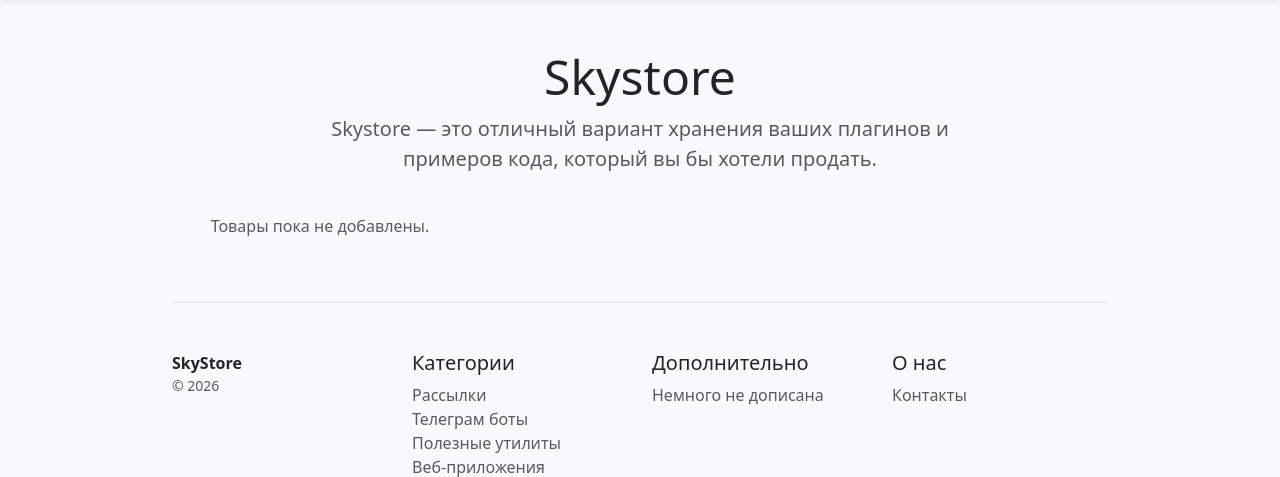
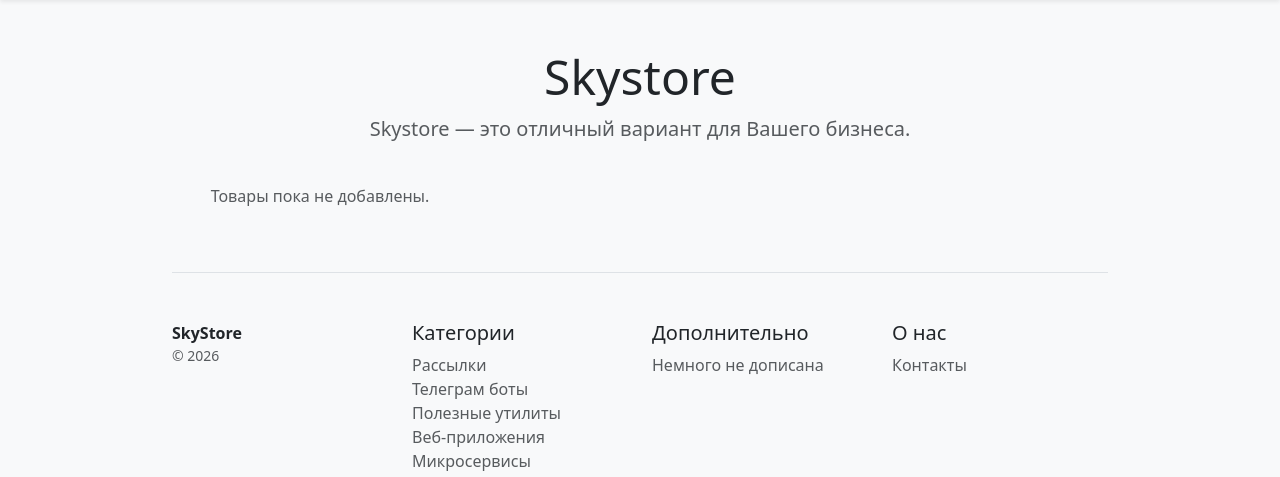
Before and after one commit to kitty199016/Django-2, a Django app: page / in a window 1280 px wide. Shown: the part 71-548 px from the top of the page. Run offline with Django 5.2, Linux system fonts and the light colour scheme; data that the repository does not hold is empty; some libraries are stand-ins or nearby versions.

Commit message:
change home

```diff
--- a/catalog/templates/catalog/home.html
+++ b/catalog/templates/catalog/home.html
@@ -6,7 +6,7 @@
 <div class="px-3 py-3 pt-md-4 pb-md-4 mx-auto text-center">
     <h1 class="display-5 fw-normal">Skystore</h1>
     <p class="lead text-muted mx-auto" style="max-width: 650px;">
-        Skystore — это отличный вариант хранения ваших плагинов и примеров кода, который вы бы хотели продать.
+        Skystore — это отличный вариант для Вашего бизнеса.
     </p>
 </div>
 
```
